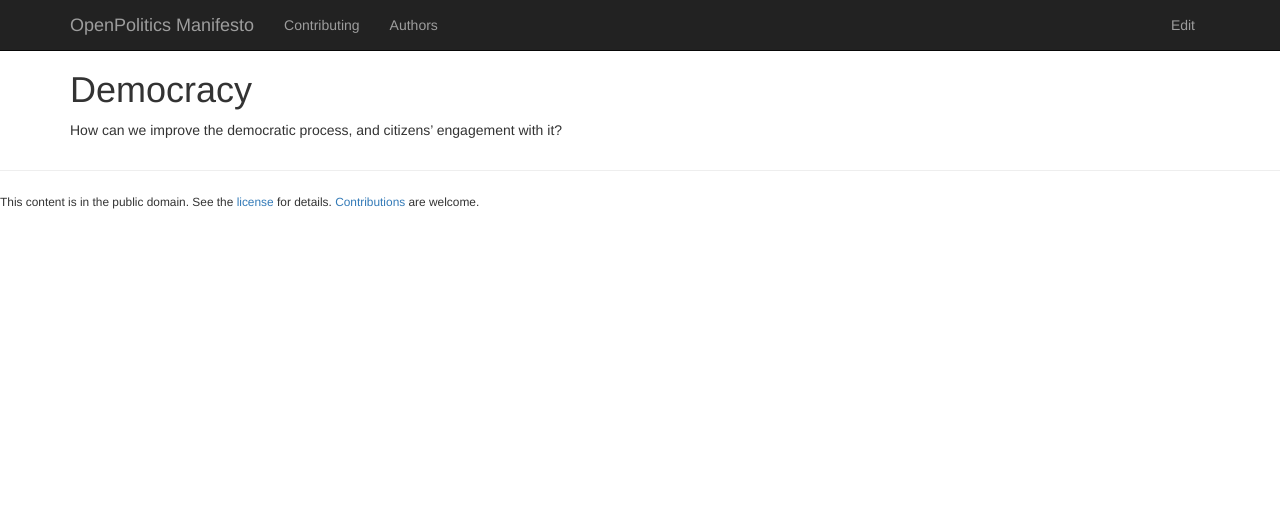
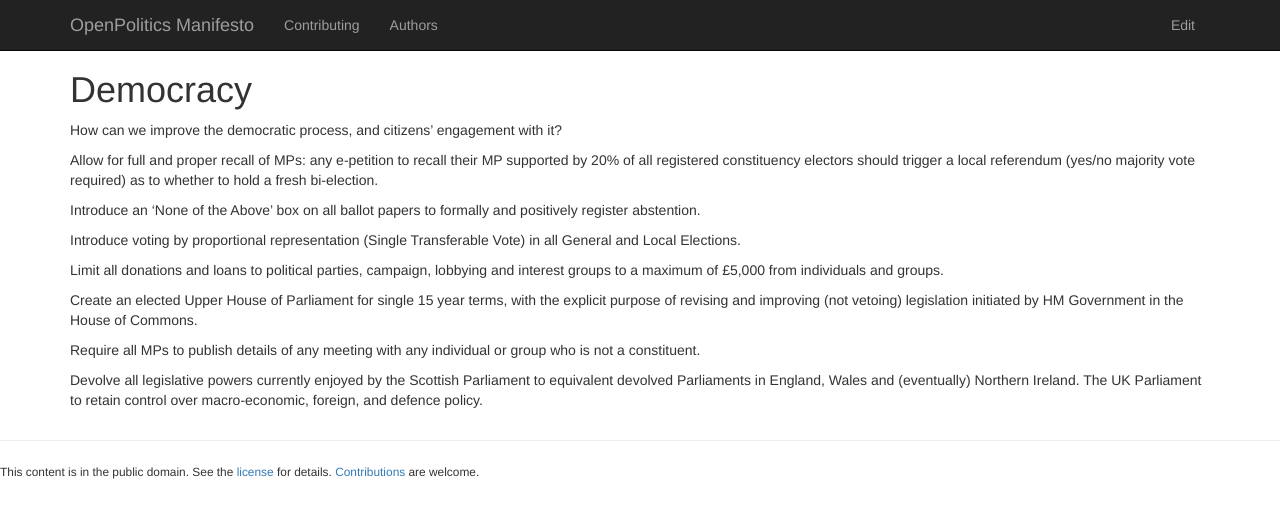
Before and after one commit to openpolitics/manifesto, a Jekyll site: the page built from democracy.md, in a window 1280 px wide. Shown: the top 518 px of the page. Built offline with Jekyll 4.4.1, drawn with Linux system fonts in a browser that asks for light colours; nearby versions of some CDN libraries.

Commit message:
A few suggestions for the democracy page.

```diff
--- a/democracy.md
+++ b/democracy.md
@@ -5,3 +5,17 @@ published: true
 ---
 
 How can we improve the democratic process, and citizens' engagement with it?
+
+Allow for full and proper recall of MPs: any e-petition to recall their MP supported by 20% of all registered constituency electors should trigger a local referendum (yes/no majority vote required) as to whether to hold a fresh bi-election.
+
+Introduce an 'None of the Above' box on all ballot papers to formally and positively register abstention.
+
+Introduce voting by proportional representation (Single Transferable Vote) in all General and Local Elections.
+
+Limit all donations and loans to political parties, campaign, lobbying and interest groups to a maximum of £5,000 from individuals and groups.
+
+Create an elected Upper House of Parliament for single 15 year terms, with the explicit purpose of revising and improving (not vetoing) legislation initiated by HM Government in the House of Commons.
+
+Require all MPs to publish details of any meeting with any individual or group who is not a constituent.
+
+Devolve all legislative powers currently enjoyed by the Scottish Parliament to equivalent devolved Parliaments in England, Wales and (eventually) Northern Ireland. The UK Parliament to retain control over macro-economic, foreign, and defence policy.
```
